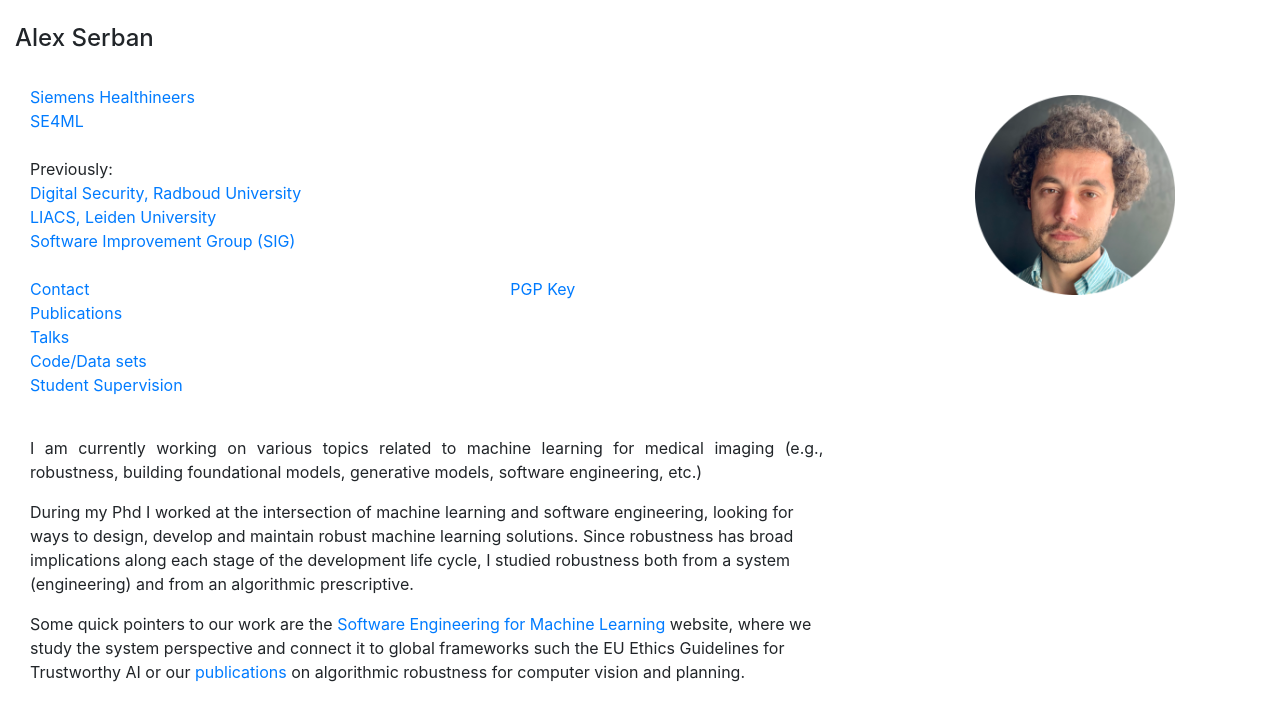
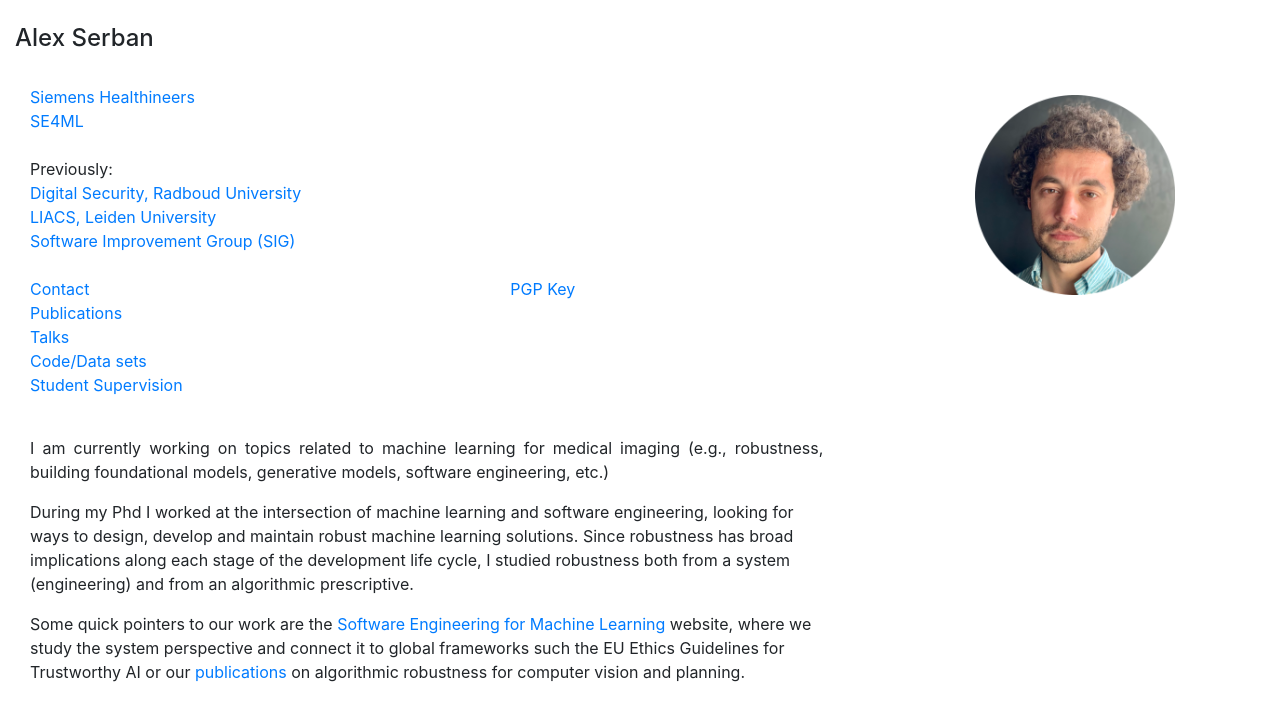
Before and after one commit to xserban/xserban.github.io, a plain HTML site: page index.html in a window 1280 px wide. Drawn offline with nearby package versions, Linux system fonts and the light colour scheme.

Commit message:
small typo

```diff
--- a/index.html
+++ b/index.html
@@ -164,7 +164,7 @@
       <div class="col-sm-8">
         <div class="padding-15">
           <p class="text-justify" itemprop="text">
-            I am currently working on various topics related to machine learning for medical imaging (e.g., robustness, building foundational models, generative models, software engineering, etc.)
+            I am currently working on topics related to machine learning for medical imaging (e.g., robustness, building foundational models, generative models, software engineering, etc.)
         </p>
         <p>
             During my Phd I worked at the intersection of machine learning and software engineering, looking for ways to design, develop
```
